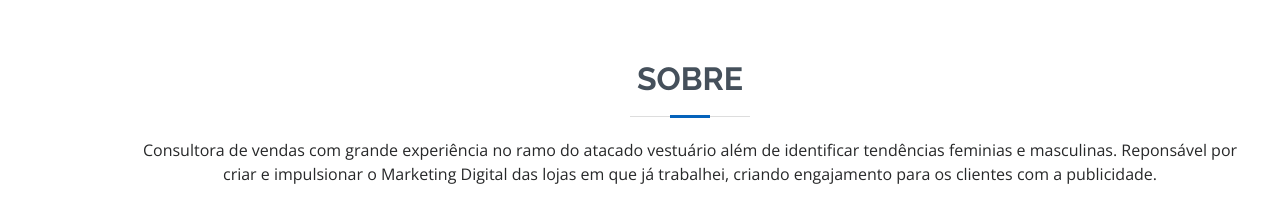
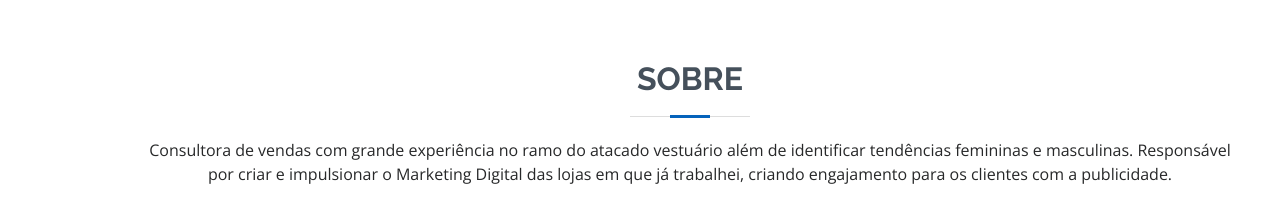
Before and after one commit to Business-RS/Fashion-Diniz, a plain HTML site: page index.html in a window 1280 px wide. Shown: the part 920-1133 px from the top of the page. Drawn offline with nearby package versions, Linux system fonts and the light colour scheme.

Commit message:
Ajuste texto

```diff
--- a/index.html
+++ b/index.html
@@ -78,7 +78,7 @@
 
         <div class="section-title">
           <h2>Sobre</h2>
-          <p>Consultora de vendas com grande experiência no ramo do atacado vestuário além de identificar tendências feminias e masculinas. Reponsável por criar e impulsionar o Marketing Digital das lojas em que já trabalhei, criando engajamento para os clientes com a publicidade.</p>
+          <p>Consultora de vendas com grande experiência no ramo do atacado vestuário além de identificar tendências femininas e masculinas. Responsável por criar e impulsionar o Marketing Digital das lojas em que já trabalhei, criando engajamento para os clientes com a publicidade.</p>
         </div>
 
         <div class="row">
```
